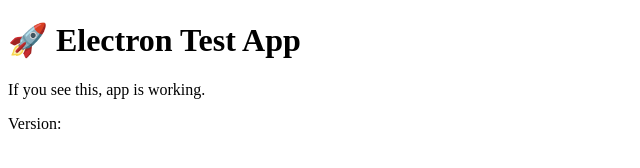
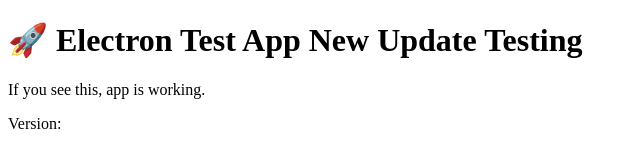
Before and after one commit to chiragsdev/electron-deployment, an Electron app: page index.html in a window 800 px wide. Shown: the whole page, without its empty margins (0-640 px from the left). Drawn offline with Linux system fonts and the light colour scheme; no server answers.

Commit message:
update testing

```diff
--- a/index.html
+++ b/index.html
@@ -4,7 +4,7 @@
     <title>Electron Test App</title>
   </head>
   <body>
-    <h1>🚀 Electron Test App</h1>
+    <h1>🚀 Electron Test App New Update Testing </h1>
     <p>If you see this, app is working.</p>
     <p id="version"></p>
 
```
